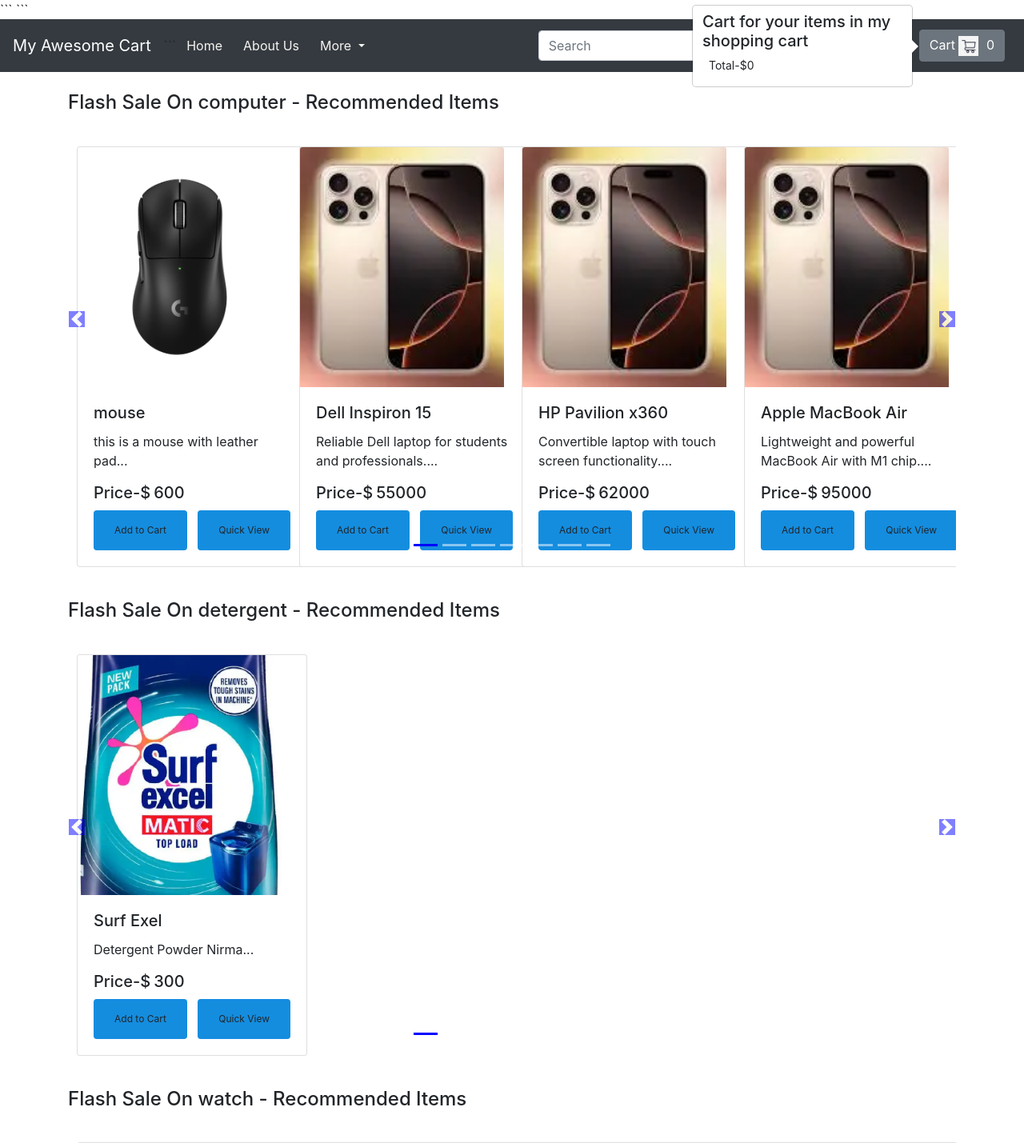
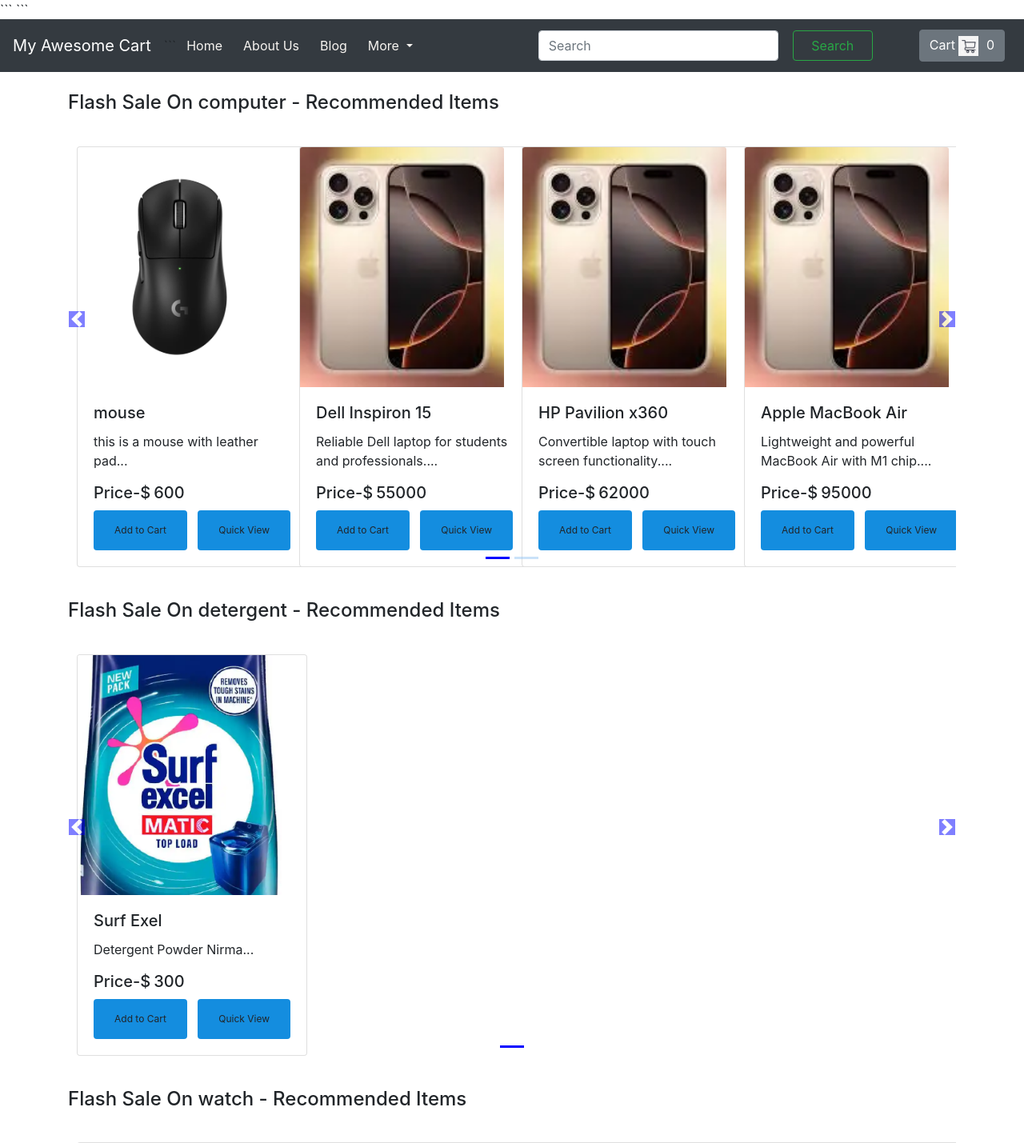
Before and after one commit to manaschawla/ecomwebsite, a Django app: page /shop/ in a window 1280 px wide. Shown: the top 1429 px of the page at 80% size. Run offline with Django 5.2, Linux system fonts and the light colour scheme; data comes from the database, SQL or seed files in the repository; some libraries are stand-ins or nearby versions.

Commit message:
merged blog and resolved the carousel indicator issue

```diff
--- a/ecomweb/templates/index.html
+++ b/ecomweb/templates/index.html
@@ -7,7 +7,7 @@
 
     <!-- Bootstrap CSS -->
     <link rel="stylesheet" href="https://stackpath.bootstrapcdn.com/bootstrap/4.5.2/css/bootstrap.min.css" integrity="sha384-JcKb8q3iqJ61gNV9KGb8thSsNjpSL0n8PARn9HuZOnIxN0hoP+VmmDGMN5t9UJ0Z" crossorigin="anonymous">
-
+      <script> window.location="/shop";</script>
     <title>Welcome To My Awesome Cart</title>
   </head>
   <body>
@@ -25,5 +25,7 @@
     <script src="https://code.jquery.com/jquery-3.5.1.slim.min.js" integrity="sha384-DfXdz2htPH0lsSSs5nCTpuj/zy4C+OGpamoFVy38MVBnE+IbbVYUew+OrCXaRkfj" crossorigin="anonymous"></script>
     <script src="https://cdn.jsdelivr.net/npm/popper.js@1.16.1/dist/umd/popper.min.js" integrity="sha384-9/reFTGAW83EW2RDu2S0VKaIzap3H66lZH81PoYlFhbGU+6BZp6G7niu735Sk7lN" crossorigin="anonymous"></script>
     <script src="https://stackpath.bootstrapcdn.com/bootstrap/4.5.2/js/bootstrap.min.js" integrity="sha384-B4gt1jrGC7Jh4AgTPSdUtOBvfO8shuf57BaghqFfPlYxofvL8/KUEfYiJOMMV+rV" crossorigin="anonymous"></script>
+
+
   </body>
 </html>
--- a/shop/templates/shop/basic.html
+++ b/shop/templates/shop/basic.html
@@ -33,6 +33,11 @@
     <li class="nav-item">
       <a id = "about" class="nav-link" href="/shop/about">
        About Us
+      </a>
+    </li>
+        <li class="nav-item">
+      <a id = "blog" class="nav-link" href="/Blog">
+       Blog
       </a>
     </li>
     <li class="nav-item dropdown">
--- a/shop/templates/shop/index.html
+++ b/shop/templates/shop/index.html
@@ -46,12 +46,25 @@
   .carousel-indicators .active {
     background-color: blue;
   }
-  body .carousel-indicator li {
-    background-color: blue;
+
+  .carousel-indicators li {
+
+    background-color: #95c6f3;
   }
-  body .carousel-indicators {
-    bottom: 0;
-  }
+.carousel-indicators {
+    position: absolute;
+    right: 0;
+    bottom: -16px;
+    left: 0;
+    z-index: 15;
+;
+display: flex;
+    justify-content: center;
+    padding-left: 0;
+    margin-right: 15%;
+    margin-left: 15%;
+    list-style: none;
+}
   body .carousel-control-prev-icon,
   body .carousel-control-next-icon {
     background-color: blue;
@@ -84,7 +97,7 @@
     margin-top: 3px;
     color: white;
   }
-  #about
+  #about,#blog
   {
     color: rgb(247, 244, 240);
     margin: 5px;
@@ -135,6 +148,11 @@
         <a id = "about" class="nav-link" href="/shop/about">
          About Us
         </a>
+        <li class="nav-item">
+      <a id = "blog" class="nav-link" href="/blog">
+       Blog
+      </a>
+    </li>
       </li>
       <li class="nav-item dropdown">
         <a id = "about"class="nav-link dropdown-toggle" href="#" id="navbarDropdown" role="button" data-toggle="dropdown" aria-haspopup="true" aria-expanded="false">
@@ -165,7 +183,7 @@
   {% for product, range, nSlides in allprods %}
   <h4 class="my-4">Flash Sale On {{product.0.category}} - Recommended Items</h4>
   <div class = "row">
-  <div id="#demo{{forloop.counter}}" class="col carousel slide my-3" data-ride="carousel">
+  <div id="demo{{forloop.counter}}" class="col carousel slide my-3" data-ride="carousel">
     <ul class="carousel-indicators">
       <li data-target="#demo{{forloop.counter}}" data-slide-to="0" class="active"></li>
 
@@ -173,6 +191,9 @@
       <li data-target="#demo{{forloop.parentloop.counter}}" data-slide-to="{{i}}"></li>
       {% endfor %}
     </ul>
+
+
+
 
     <div class="container carousel-inner no-padding">
       <div class="carousel-item active">
@@ -203,7 +224,8 @@
           </div>
         </div>
         {% if forloop.counter|divisibleby:4 and forloop.counter > 0 and not forloop.last %}
-      </div><div class="carousel-item">
+      </div>
+      <div class="carousel-item">
         {% endif %}
         {% endfor %}
       </div>
@@ -214,23 +236,22 @@
   <a class="carousel-control-prev" href="#demo{{forloop.counter}}" data-slide="prev">
     <span class="carousel-control-prev-icon"></span>
   </a>
-
-</script>
-
-  </body>
-</html>
   <a class="carousel-control-next" href="#demo{{forloop.counter}}" data-slide="next">
     <span class="carousel-control-next-icon"></span>
   </a>
   </div>
   {% endfor %}
 </div>
-
+  </body>
+</html>
 <!-- Optional JavaScript -->
 <!-- jQuery first, then Popper.js, then Bootstrap JS -->
 <script src="https://code.jquery.com/jquery-3.3.1.slim.min.js" integrity="sha384-q8i/X+965DzO0rT7abK41JStQIAqVgRVzpbzo5smXKp4YfRvH+8abtTE1Pi6jizo" crossorigin="anonymous"></script>
 <script src="https://cdnjs.cloudflare.com/ajax/libs/popper.js/1.14.6/umd/popper.min.js" integrity="sha384-wHAiFfRlMFy6i5SRaxvfOCifBUQy1xHdJ/yoi7FRNXMRBu5WHdZYu1hA6ZOblgut" crossorigin="anonymous"></script>
 <script src="https://stackpath.bootstrapcdn.com/bootstrap/4.2.1/js/bootstrap.min.js" integrity="sha384-B0UglyR+jN6CkvvICOB2joaf5I4l3gm9GU6Hc1og6Ls7i6U/mkkaduKaBhlAXv9k" crossorigin="anonymous"></script>
+<script src="https://code.jquery.com/jquery-3.6.0.min.js"></script>
+<script src="https://cdn.jsdelivr.net/npm/@popperjs/core@2.11.6/dist/umd/popper.min.js"></script>
+
 <script>
 
   console.log('working');
--- a/shop/views.py
+++ b/shop/views.py
@@ -15,9 +15,9 @@ def index(request):
     catprod = Product.objects.values('category', 'id')
     cats = {item['category'] for item in catprod}
     for cat in cats:
-        n = len(products)
-        nSlides = nSlides = ceil(n / 4)
         prod = Product.objects.filter(category = cat)
+        n = len(prod)
+        nSlides = n // 4 + ceil((n / 4) - (n // 4))
         allprods.append([prod, range(1, nSlides), nSlides])
     params = {'allprods': allprods}
     return render(request, 'shop/index.html', params )
```
